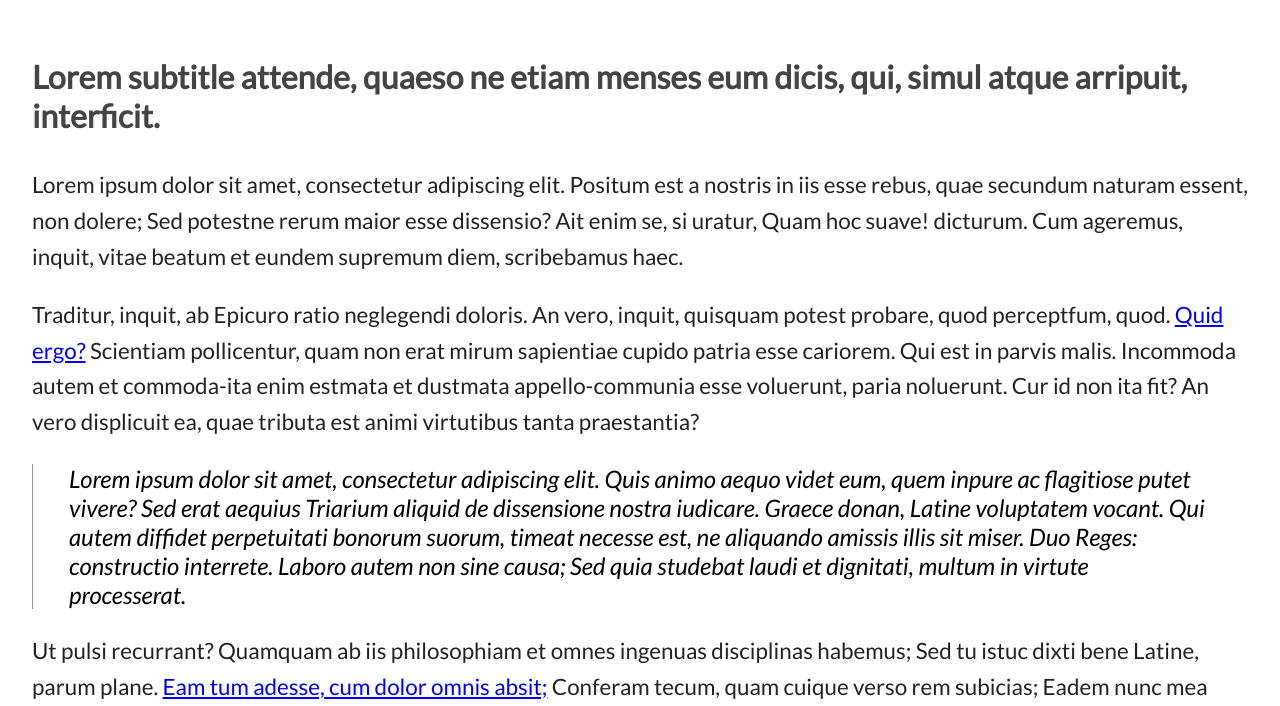
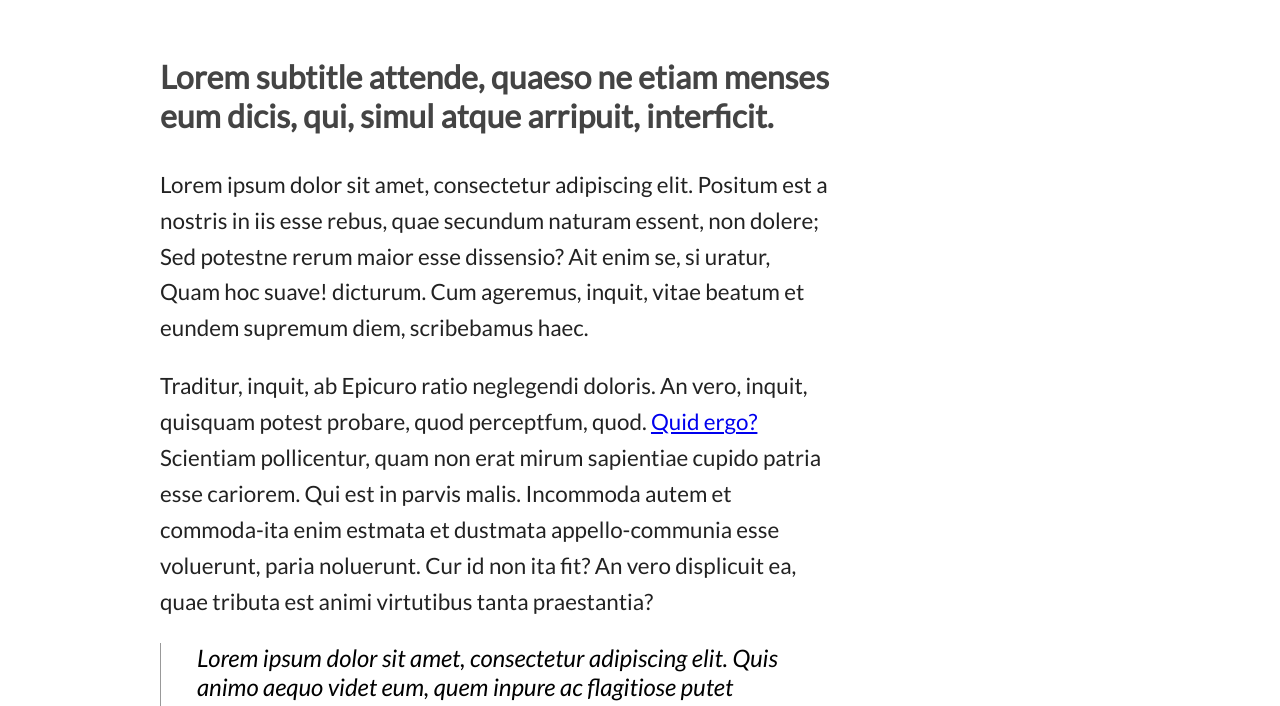
Before and after one commit to dlevine01/content-page-sample, a plain HTML site: page index.html in a window 1280 px wide. Shown: the part 571-1277 px from the top of the page. Drawn offline with Linux system fonts and the light colour scheme.

Commit message:
limit width of content in <section>s to readable size
on size sm and above (>768 px), <section> is set to max-width: 42em.
Why 42? That looked about right.

Also added at this screen size a variable margin-left to push the
content toward the center of the page.

```diff
--- a/css/style.css
+++ b/css/style.css
@@ -82,3 +82,10 @@ blockquote {
     display: block;
     max-width: 100%;
 }
+
+@media (min-width: 768px) {
+    section {
+        max-width: 42em;
+        margin-left: 10vw;
+    }
+}
--- a/index.html
+++ b/index.html
@@ -2,6 +2,7 @@
 <html lang="en">
 <head>
     <meta charset="UTF-8">
+    <meta name="viewport" content="width=device-width, initial-scale=1.0">
     <title>Content page template</title>
 	<link rel="stylesheet" type="text/css" href="css/style.css">
     <link href="https://fonts.googleapis.com/css?family=Lato:300, 300i,400" rel="stylesheet">
```
